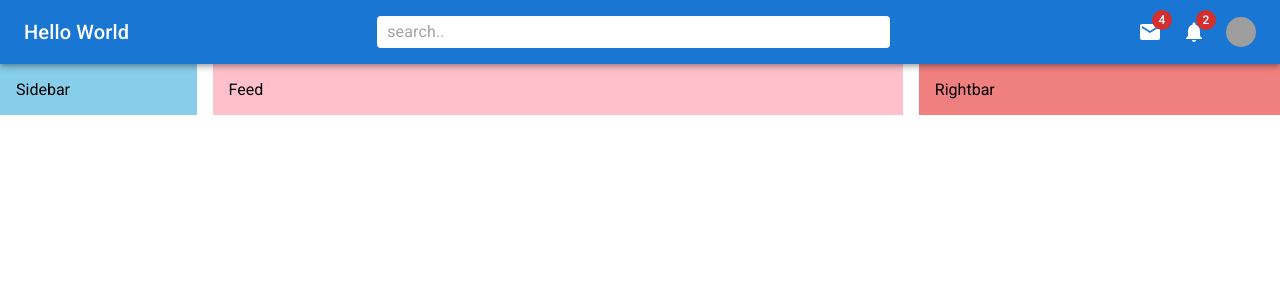
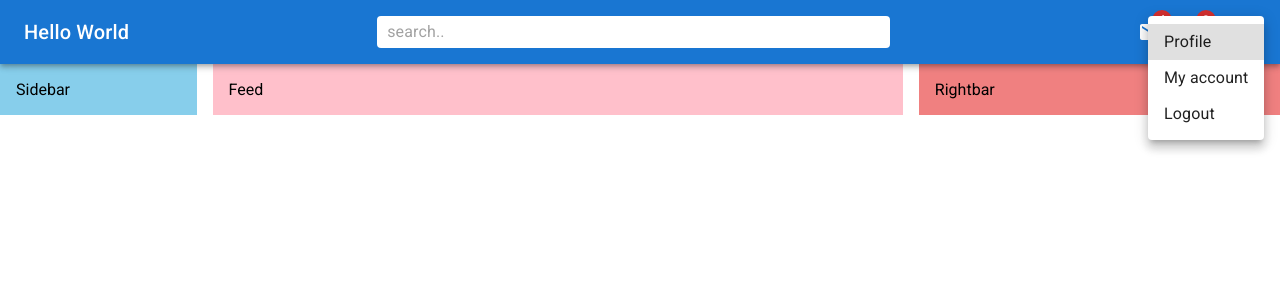
Before and after one commit to Dhiggins94/socialmedia-homepage, a React (Create React App) app in the folder mui-app/: page / in a window 1280 px wide. Both pictures are taken after a click on the element 1240 px from the left and 32 px from the top of the page. Shown: the top 300 px of the page. Built offline with nearby package versions, Linux system fonts and the light colour scheme; grey boxes are pictures that could not be loaded.

Commit message:
finished navbar

```diff
--- a/mui-app/src/components/Navbar.jsx
+++ b/mui-app/src/components/Navbar.jsx
@@ -1,6 +1,6 @@
 import { Mail, Notifications, Person } from '@mui/icons-material'
-import { AppBar, Avatar, Badge, Box, InputBase, styled, Toolbar, Typography } from '@mui/material'
-import React from 'react'
+import { AppBar, Avatar, Badge, Box, InputBase, Menu, MenuItem, styled, Toolbar, Typography } from '@mui/material'
+import React, { useState } from 'react'
 
 const StyledToolbar = styled(Toolbar)({
   display: "flex",
@@ -27,7 +27,11 @@
     display:"none"
   }
 }))
+
 export default function Navbar() {
+
+  const [open, setOpen] = useState(false)
+
   return (
     <AppBar position='sticky'>
       <StyledToolbar>
@@ -42,13 +46,33 @@
           <Badge badgeContent={2} color="error">
   <Notifications/>
           </Badge>
-          <Avatar sx={{width:30, height:30}} src="https://images.pexels.com/photos/1222271/pexels-photo-1222271.jpeg?auto=compress&cs=tinysrgb&w=1260&h=750&dpr=2"/>
+          <Avatar sx={{ width: 30, height: 30 }} src="https://images.pexels.com/photos/1222271/pexels-photo-1222271.jpeg?auto=compress&cs=tinysrgb&w=1260&h=750&dpr=2"
+          onClick={e=>setOpen(true)}
+          />
         </Icon>
-        <UserBox>
+        <UserBox onClick={e=>setOpen(true)}>
           <Avatar sx={{ width: 30, height: 30 }} src="https://images.pexels.com/photos/1222271/pexels-photo-1222271.jpeg?auto=compress&cs=tinysrgb&w=1260&h=750&dpr=2" />
           <Typography variant='span'>Rando</Typography>
         </UserBox>
-    </StyledToolbar>
+      </StyledToolbar>
+      <Menu
+        id="demo-positioned-menu"
+        aria-labelledby="demo-positioned-button"
+        open={open}
+        onClose={e=>setOpen(false)}
+        anchorOrigin={{
+          vertical: 'top',
+          horizontal: 'right',
+        }}
+        transformOrigin={{
+          vertical: 'top',
+          horizontal: 'left',
+        }}
+      >
+        <MenuItem >Profile</MenuItem>
+        <MenuItem >My account</MenuItem>
+        <MenuItem >Logout</MenuItem>
+      </Menu>
     </AppBar>
   )
 }
```
